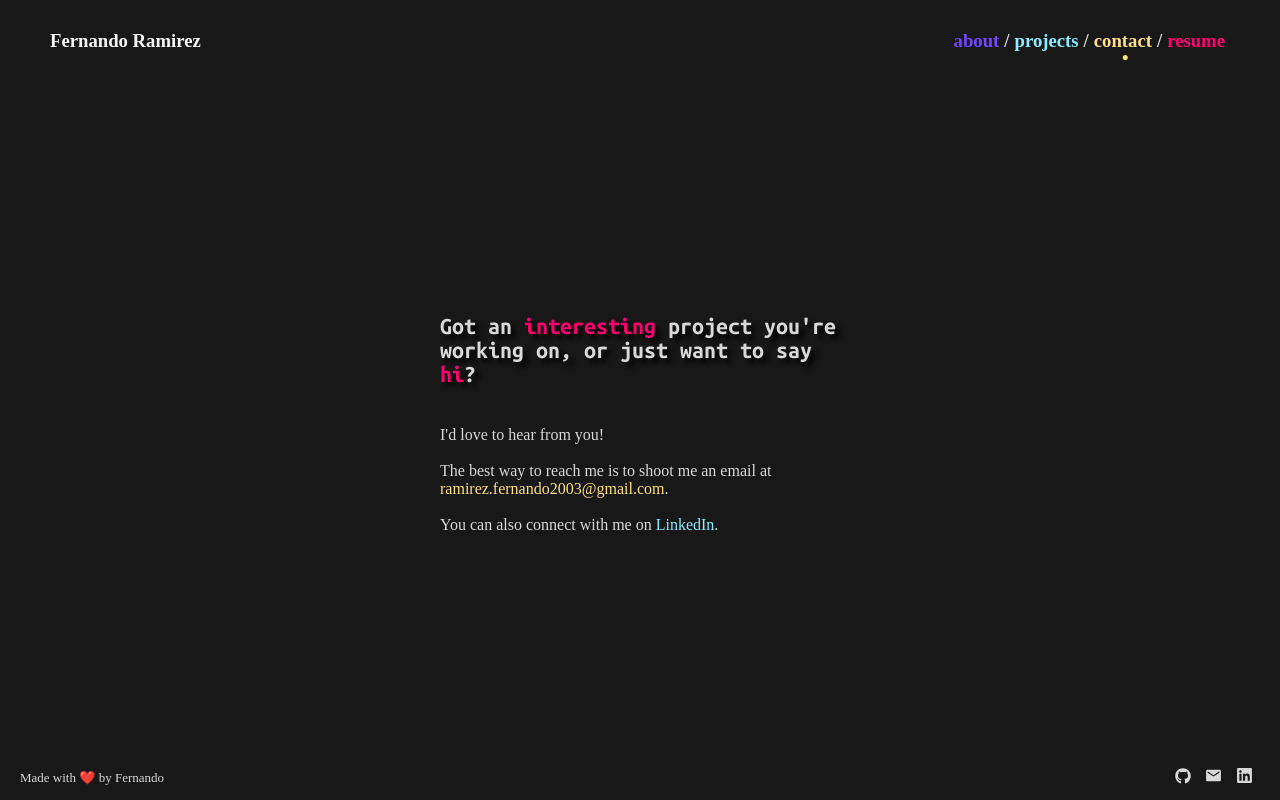
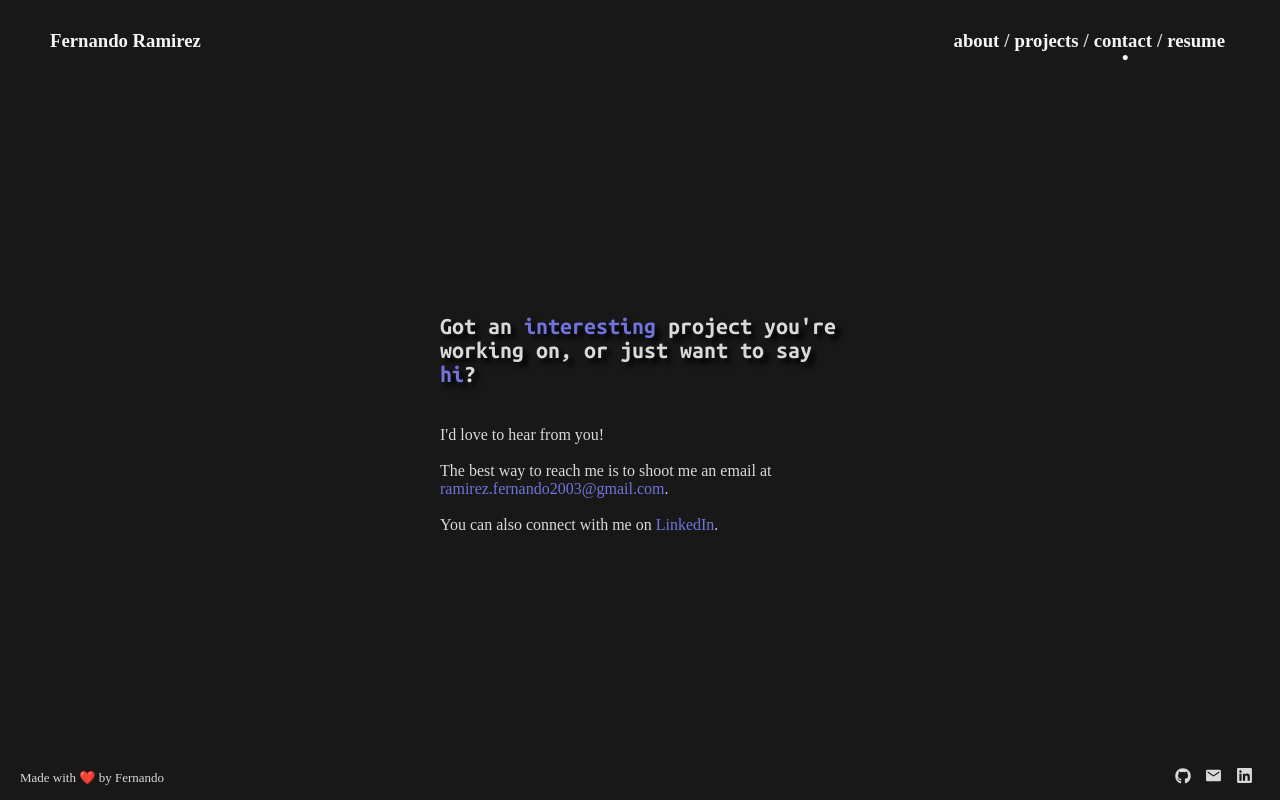
Before and after one commit to ramirezfernando/fernandoramirez.me, a React (Vite) app: page /contact in a window 1280 px wide. Built offline with nearby package versions, Linux system fonts and the light colour scheme; a web font is replaced by a local one.

Commit message:
feat: update all pages color scheme

```diff
--- a/src/components/About.tsx
+++ b/src/components/About.tsx
@@ -3,7 +3,7 @@ import Grid from "@mui/material/Grid";
 import Fade from "@mui/material/Fade";
 
 import "../styles/About.css";
-import { BLUE, YELLOW, PINK, PURPLE } from "../constants";
+import { PURPLE } from "../constants";
 import fern from '../assets/fern.jpeg'
 
 const About = () => {
@@ -59,7 +59,7 @@ const About = () => {
                 {' '} I also work as a teaching assistant for{" "}
                 <a
                   href="https://publications.uh.edu/preview_course_nopop.php?catoid=44&coid=210742"
-                  style={{ color: PINK }}
+                  style={{ color: PURPLE }}
                   target="_blank"
                   rel="noopener noreferrer"
                 >
@@ -71,7 +71,7 @@ const About = () => {
                 If I'm not coding away, you can find me working on{" "}
                 <a
                   href="https://techresumeservices.notion.site/techresumeservices/Tech-Resume-Services-eb63d3fd27e045098dfdec60bd8c9ff3"
-                  style={{ color: BLUE }}
+                  style={{ color: PURPLE }}
                   target="_blank"
                   rel="noopener noreferrer"
                 >
@@ -83,7 +83,7 @@ const About = () => {
                 <Link
                   to={`/projects`}
                   style={{
-                    color: BLUE,
+                    color: PURPLE,
                   }}
                   className="internal-link"
                 >
@@ -93,7 +93,7 @@ const About = () => {
                 <Link
                   to={`/contact`}
                   style={{
-                    color: YELLOW,
+                    color: PURPLE,
                   }}
                   className="internal-link"
                 >
--- a/src/components/Contact.tsx
+++ b/src/components/Contact.tsx
@@ -1,6 +1,6 @@
 import Fade from "@mui/material/Fade";
 import '../styles/Contact.css';
-import { BLUE, YELLOW, PINK } from '../constants';
+import { PURPLE } from '../constants';
 
 const Contact = () => {
   return (
@@ -8,9 +8,9 @@ const Contact = () => {
       <Fade in timeout={{ enter: 1200 }}>
         <div className='contact-content'>
           <h2>
-            Got an <span style={{ color: PINK }}>interesting</span>{' '}
+            Got an <span style={{ color: PURPLE }}>interesting</span>{' '}
             project you're working on, or just want to say{' '}
-            <span style={{ color: PINK }}>hi</span>?
+            <span style={{ color: PURPLE }}>hi</span>?
           </h2>
           <p>
             I'd love to hear from you!
@@ -19,7 +19,7 @@ const Contact = () => {
             The best way to reach me is to shoot me an email at{' '}
             <a
               href='mailto:ramirez.fernando2003@gmail.com'
-              style={{ color: YELLOW }}
+              style={{ color: PURPLE }}
               target='_blank'
               rel='noopener noreferrer'
             >
@@ -31,7 +31,7 @@ const Contact = () => {
             You can also connect with me on{' '}
             <a
               href='https://www.linkedin.com/in/fndo/'
-              style={{ color: BLUE }}
+              style={{ color: PURPLE }}
               target='_blank'
               rel='noopener noreferrer'
             >
--- a/src/components/Header.tsx
+++ b/src/components/Header.tsx
@@ -4,10 +4,6 @@ import { useState } from 'react';
 
 import '../styles/Header.css';
 import {
-    PURPLE,
-    BLUE,
-    YELLOW,
-    PINK,
     ALMOST_WHITE,
 } from '../constants';
 
@@ -70,7 +66,7 @@ const Header = () => {
             }}>
             <HeaderLink
                 title='about'
-                color={PURPLE}
+                color={ALMOST_WHITE}
                 selected={selectedPage === 'about'}
                 handleSelect={handleSelect}
             />
@@ -79,7 +75,7 @@ const Header = () => {
 
             <HeaderLink
                 title='projects'
-                color={BLUE}
+                color={ALMOST_WHITE}
                 selected={selectedPage === 'projects'}
                 handleSelect={handleSelect}
             />
@@ -88,7 +84,7 @@ const Header = () => {
 
             <HeaderLink
                 title='contact'
-                color={YELLOW}
+                color={ALMOST_WHITE}
                 selected={selectedPage === 'contact'}
                 handleSelect={handleSelect}
             />
@@ -97,7 +93,7 @@ const Header = () => {
 
             <HeaderLink
                 title='resume'
-                color={PINK}
+                color={ALMOST_WHITE}
                 selected={selectedPage === 'resume'}
                 handleSelect={handleSelect}
             />
--- a/src/constants.tsx
+++ b/src/constants.tsx
@@ -6,10 +6,7 @@ import RPG from '../src/assets/rpg.png'
 import Savorr from '../src/assets/savorr.png'
 
 export const DARK_GRAY = '#2A2B2E';
-export const PURPLE = '#7247FF';
-export const PINK = '#FF006E';
-export const BLUE = '#8DEAFF';
-export const YELLOW = '#FFE084';
+export const PURPLE = '#7074dc';
 export const LIGHT_GRAY = '#D9D9D9';
 export const ALMOST_WHITE = '#F5F5F5';
 
@@ -33,7 +30,7 @@ export const projectInfo: Project[] = [
         color: PURPLE,
         image: Rankume,
         name: 'Rankumé (In Progress)',
-        type: 'Full-stack web app',
+        type: 'Web app',
         stack: 'ReactJS + TypeScript + Python + AWS',
         description: (
         <span>
@@ -56,7 +53,7 @@ export const projectInfo: Project[] = [
     },
 
     {
-        color: BLUE,
+        color: PURPLE,
         image: GoGo,
         name: 'GoGo API',
         type: 'REST API',
@@ -68,7 +65,7 @@ export const projectInfo: Project[] = [
                 href='https://www.codecoogs.com/'
                 target='_blank'
                 rel='noopener noreferrer'
-                style={{ color: BLUE }}
+                style={{ color: PURPLE }}
             >
             Code[Coogs]
             </a>
@@ -87,7 +84,7 @@ export const projectInfo: Project[] = [
     },
 
     {
-        color: BLUE,
+        color: PURPLE,
         image: CoCo,
         name: 'CoCo Bot',
         type: 'Discord bot',
@@ -99,7 +96,7 @@ export const projectInfo: Project[] = [
                 href='https://www.codecoogs.com/'
                 target='_blank'
                 rel='noopener noreferrer'
-                style={{ color: BLUE }}
+                style={{ color: PURPLE }}
             >
             Code[Coogs]
             </a>
@@ -118,7 +115,7 @@ export const projectInfo: Project[] = [
     },
 
     {
-        color: PINK,
+        color: PURPLE,
         image: Savorr,
         name: 'Savorr',
         type: 'Web app',
@@ -133,7 +130,7 @@ export const projectInfo: Project[] = [
                 href='https://devpost.com/software/savorr'
                 target='_blank'
                 rel='noopener noreferrer'
-                style={{ color: BLUE }}
+                style={{ color: PURPLE }}
             >
             Devpost
             </a>
@@ -153,7 +150,7 @@ export const projectInfo: Project[] = [
     },
 
     {
-        color: YELLOW,
+        color: PURPLE,
         image: RPG,
         name: 'Turn-Based Role-Playing Game',
         type: 'Game',
--- a/src/styles/Footer.css
+++ b/src/styles/Footer.css
@@ -62,7 +62,7 @@
   }
 
   .github:hover svg {
-    fill: var(--dark-pink);
+    fill: var(--dark-gray);
   }
 
   .email:hover svg {
```
